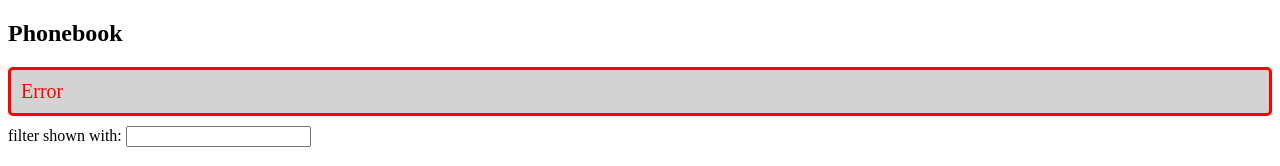
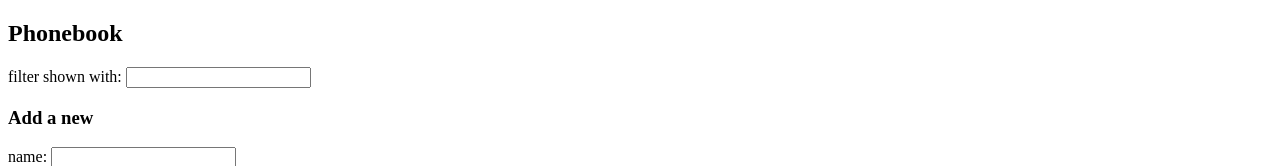
Before and after one commit to TheJiahao/fullstack, a React (Vite) app in the folder osa2/puhelinluettelo/: page / in a window 1280 px wide. Shown: the top 166 px of the page. Built offline with nearby package versions, Linux system fonts and the light colour scheme; no server answers; the HTML template or start-up script is replaced by a standard one.

Commit message:
Poista virheilmoitus alussa

```diff
--- a/osa2/puhelinluettelo/src/App.tsx
+++ b/osa2/puhelinluettelo/src/App.tsx
@@ -17,7 +17,7 @@ const App = () => {
   const [newName, setNewName] = useState("");
   const [newNumber, setNewNumber] = useState("");
   const [keyword, setKeyword] = useState("");
-  const [message, setMessage] = useState({ message: "Error", type: "error" });
+  const [message, setMessage] = useState({ message: null, type: null });
 
   useEffect(() => {
     axios
```
